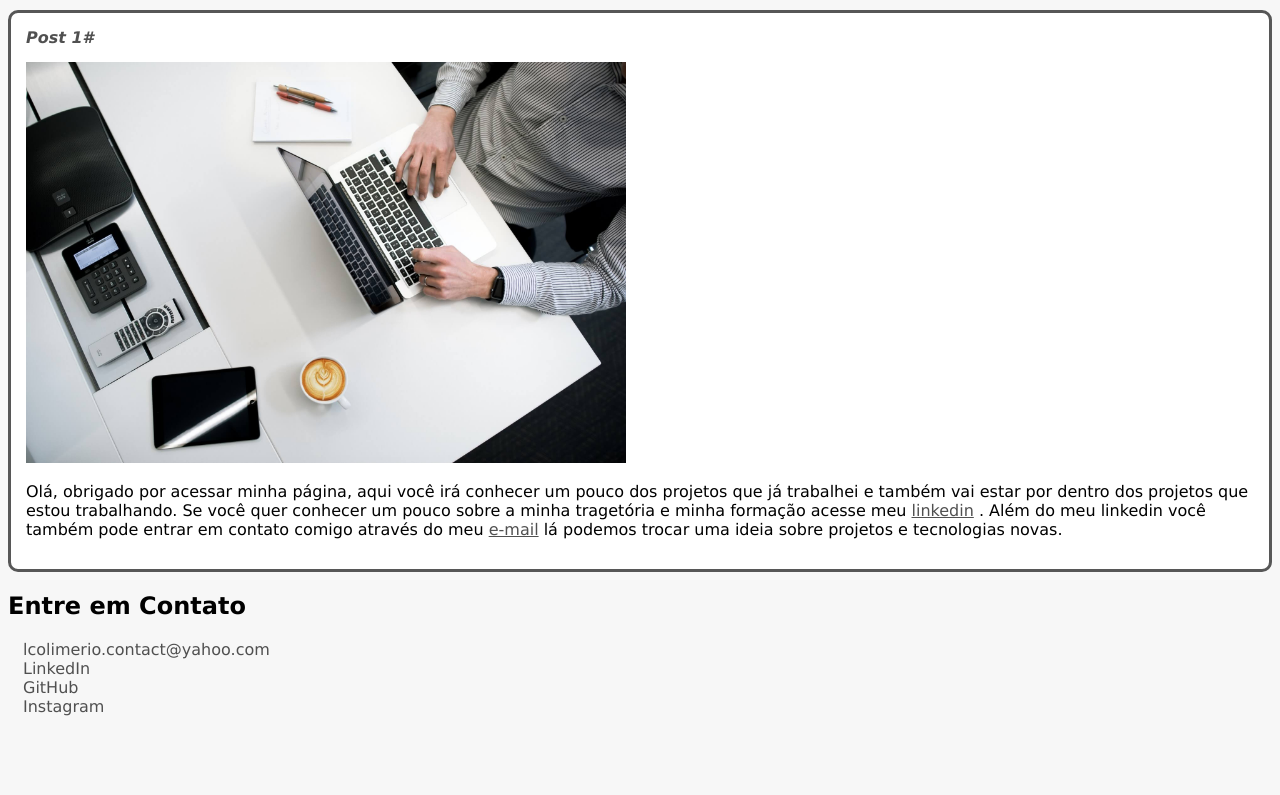
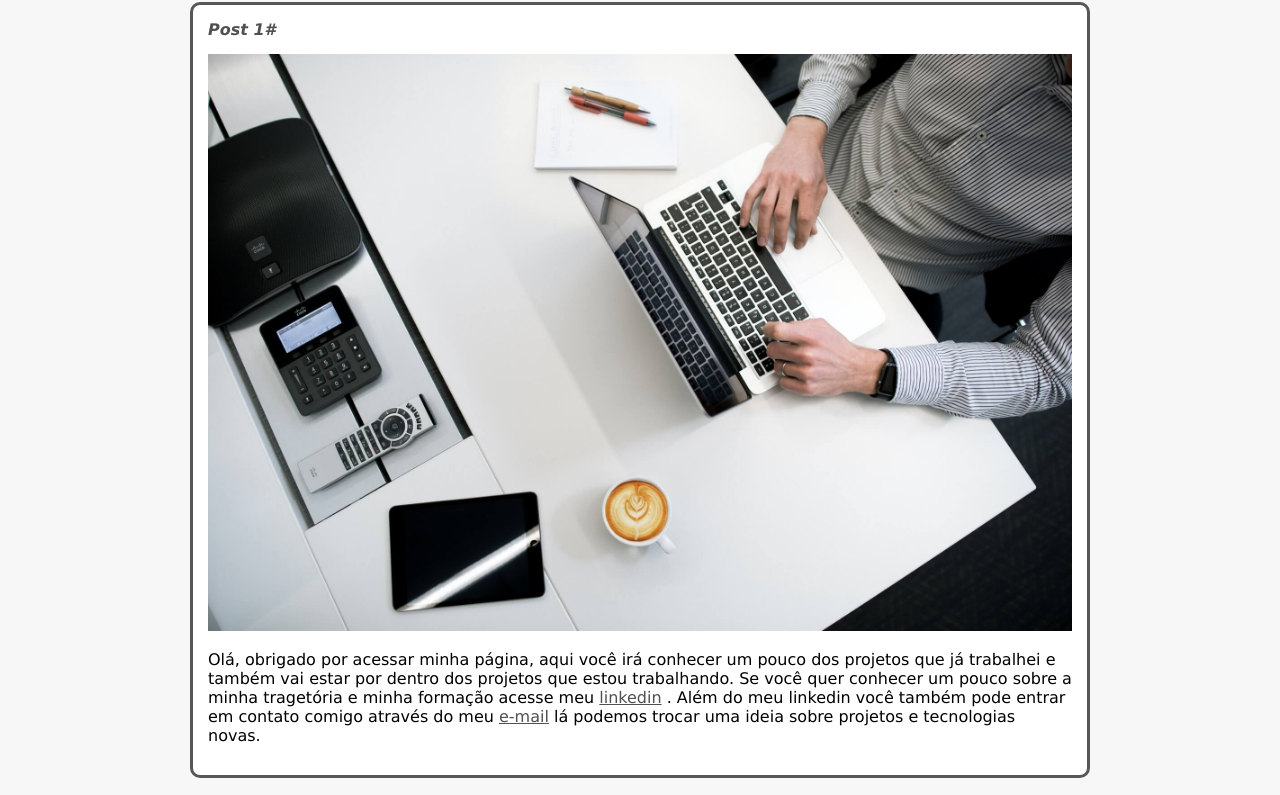
Before and after one commit to luidgicolimerio/pagina-pessoal, a plain HTML site: page index.html in a window 1280 px wide. Shown: the part 303-1098 px from the top of the page. Before the commit the page ends 1035 px from the top, so only its background shows below. Drawn offline with Linux system fonts and the light colour scheme.

Commit message:
Alinhamento da estrutura e textos

```diff
--- a/style.css
+++ b/style.css
@@ -1,6 +1,8 @@
 body{
     background: #f7f7f7;
     font-family: Verdana;
+    max-width: 900px;
+    margin: auto;
 }
 a{
     text-decoration:underline;
@@ -38,7 +40,7 @@ a{
 }
 .post_image{
     margin-bottom: 15px;
-    width: 600px;
+    width: 100%;
 }
 .contact_list{
     list-style-type: none;
```
